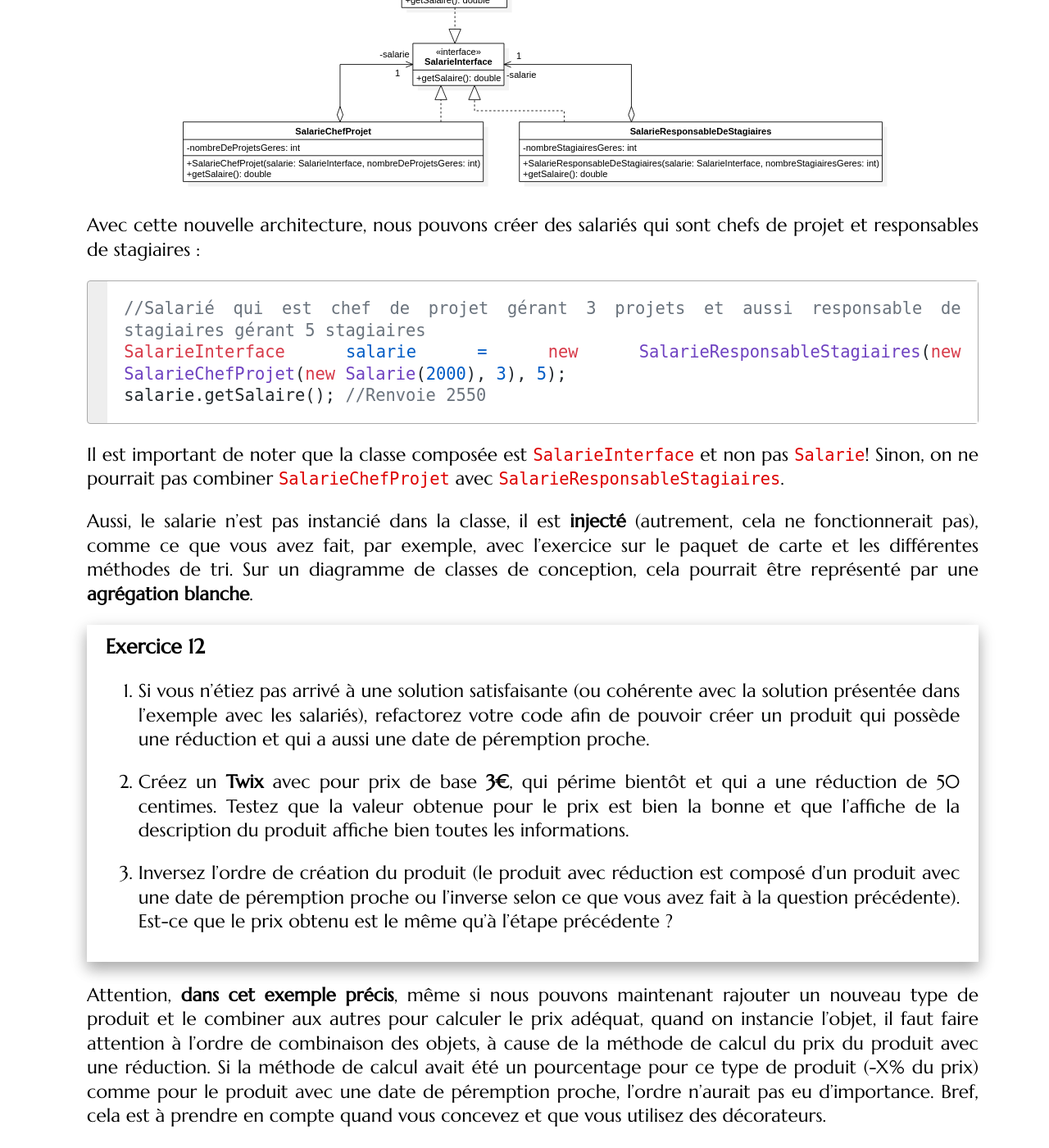
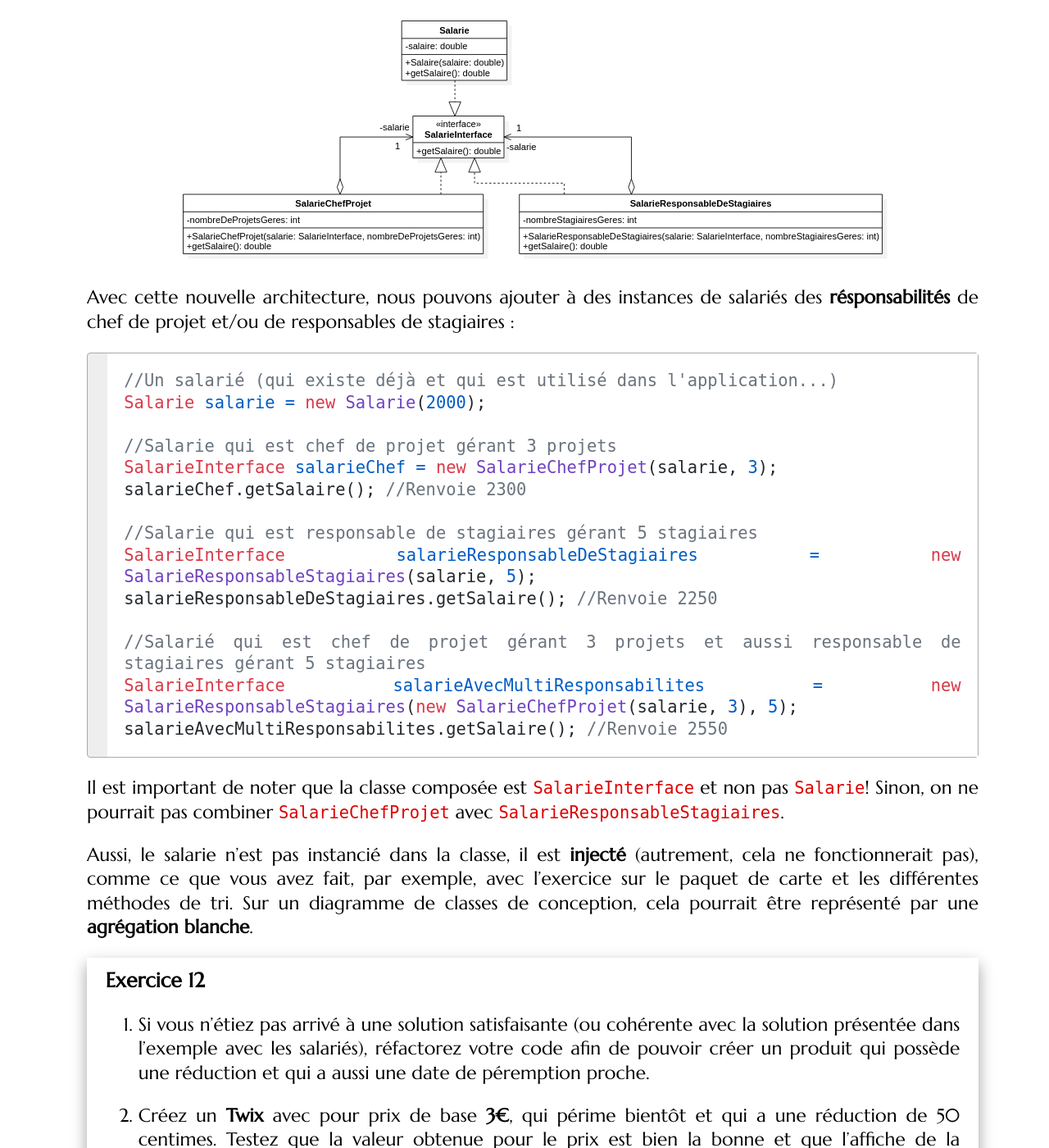
Before and after one commit to mgasquet/R304-QualiteDeveloppement, a Jekyll site: the page built from tutorials/tutorial3.md, in a window 1280 px wide and 1400 px high, scrolled down 23875 px. Shown: the whole window at 82% size. Built offline with Jekyll 4.4.1, drawn with Linux system fonts in a browser that asks for light colours; some web fonts are replaced; some of the changed text lies outside the part shown.

Commit message:
Mise à jour TP3 et index

````diff
--- a/tutorials/tutorial3.md
+++ b/tutorials/tutorial3.md
@@ -487,7 +487,7 @@ Maintenant, voyons une nouvelle situation, où les choses risquent d'être plus
 
 2. On souhaite maintenant ajouter un nouveau type de produit : les produits avec une date de péremption proche. Sur un tel produit, le prix est calculé en faisant une réduction de 50% sur le prix d'origine. De plus, lors de l'affichage de la description du produit (son nom), on affiche en plus le message "Réduction de 50% appliquée". Implémentez donc une classe `ProduitAvecDatePeremptionProche` héritant de `Produit` et réécrivez les méthodes `getPrix` et `afficherDescription`. Testez que votre nouveau type de produit a bien le comportement attendu en testant dans le `Main` (ou encore mieux : avec des tests unitaires pour le prix !) en appelant les méthodes `getPrix` et `afficherDescription`.
 
-3. Maintenant, nous voulons qu'un produit puisse à la fois être un produit qui périme bientôt et un produit avec une réduction. C'est-à-dire que les deux **comportements** (réductions) soient appliqués lors du calcul du prix (lors d'un appel à `getPrix`) et que les messages correspondants aux deux types de produit soient affichés (lors d'un appel à `afficherDescription`). Est-il possible de créer une telle classe ou un tel comportement ?
+3. Maintenant, nous voulons qu'un produit puisse à la fois être un produit qui périme bientôt et un produit avec une réduction. C'est-à-dire que les deux **comportements** (réductions) soient appliqués lors du calcul du prix (lors d'un appel à `getPrix`) et que les messages correspondants aux deux types de produit soient affichés (lors d'un appel à `afficherDescription`). De plus, on ne souhaite pas modifier le code de `Produit` qui est une classe qui existe déjà et qui est utilisée dans l'application. Est-il possible de faire en sorte de pouvoir ajouter un tel comportement à un produit **sans inclure de redondance** dans le code et en continuant de respecter le principe **ouvert/fermé** ?
 </div>
 
 Si vous vous êtes contenté uniquement de faire hériter `ProduitAvecDatePeremptionProche` de `Produit`, vous remarquerez qu'il est compliqué d'avoir un même produit possédant ces deux fonctionnalités à la fois, notamment, car le multihéritage de classes n'est pas possible en Java.
@@ -561,7 +561,7 @@ class SalarieResponsableDeStagiaires extends Salarie {
 }
 ```
 
-Ici, même problème que pour les produits, si je veux un salarié qui a à la fois les responsabilités de chef de projet et de responsable de stagiaire, cela est impossible !
+Ici, même problème que pour les produits, si je veux pouvoir ajouter à un salarié les responsabilités de chef de projet et de responsable de stagiaire cela est impossible !
 
 Comme souvent, l'héritage est le problème ici. Au lieu de faire un simple héritage entre les classes, nous pourrions plutôt utiliser des **compositions** sur les sous-types et créer ainsi des salariés incluant des salariés, incluant des salariés... ce qui permet de combiner la logique de chaque type !
 
@@ -625,12 +625,23 @@ class SalarieResponsableDeStagiaires implements SalarieInterface {
 ![Open close 2]({{site.baseurl}}/assets/TP3/OCP2.svg){: width="80%" }
 </div>
 
-Avec cette nouvelle architecture, nous pouvons créer des salariés qui sont chefs de projet et responsables de stagiaires :
+Avec cette nouvelle architecture, nous pouvons ajouter à des instances de salariés des **résponsabilités** de chef de projet et/ou de responsables de stagiaires :
 
 ```java
+//Un salarié (qui existe déjà et qui est utilisé dans l'application...)
+Salarie salarie = new Salarie(2000);
+
+//Salarie qui est chef de projet gérant 3 projets
+SalarieInterface salarieChef = new SalarieChefProjet(salarie, 3);
+salarieChef.getSalaire(); //Renvoie 2300
+
+//Salarie qui est responsable de stagiaires gérant 5 stagiaires
+SalarieInterface salarieResponsableDeStagiaires = new SalarieResponsableStagiaires(salarie, 5);
+salarieResponsableDeStagiaires.getSalaire(); //Renvoie 2250
+
 //Salarié qui est chef de projet gérant 3 projets et aussi responsable de stagiaires gérant 5 stagiaires
-SalarieInterface salarie = new SalarieResponsableStagiaires(new SalarieChefProjet(new Salarie(2000), 3), 5);
-salarie.getSalaire(); //Renvoie 2550
+SalarieInterface salarieAvecMultiResponsabilites = new SalarieResponsableStagiaires(new SalarieChefProjet(salarie, 3), 5);
+salarieAvecMultiResponsabilites.getSalaire(); //Renvoie 2550
 ```
 
 Il est important de noter que la classe composée est `SalarieInterface` et non pas `Salarie`! Sinon, on ne pourrait pas combiner `SalarieChefProjet` avec `SalarieResponsableStagiaires`.
@@ -639,7 +650,7 @@ Aussi, le salarie n'est pas instancié dans la classe, il est **injecté** (autr
 
 <div class="exercise">
 
-1. Si vous n'étiez pas arrivé à une solution satisfaisante (ou cohérente avec la solution présentée dans l'exemple avec les salariés), refactorez votre code afin de pouvoir créer un produit qui possède une réduction et qui a aussi une date de péremption proche.
+1. Si vous n'étiez pas arrivé à une solution satisfaisante (ou cohérente avec la solution présentée dans l'exemple avec les salariés), réfactorez votre code afin de pouvoir créer un produit qui possède une réduction et qui a aussi une date de péremption proche.
 
 2. Créez un **Twix** avec pour prix de base **3€**, qui périme bientôt et qui a une réduction de 50 centimes. Testez que la valeur obtenue pour le prix est bien la bonne et que l'affiche de la description du produit affiche bien toutes les informations.
 
@@ -744,6 +755,12 @@ class Main {
 Dans le futur, si nous ajoutons un nouveau type de **produit**, il suffira alors de rajouter une nouvelle classe et lui faire étendre votre classe abstraite. Avec une telle architecture, le principe ouvert/fermé est respecté et nous avons tiré profit de manière avantageuse du mécanisme de composition au lieu de se reposer sur l'héritage qui ne nous permettait pas d'arriver à nos fins.
 
 En fait, ce modèle est réutilisable et adaptable à d'autres situations (nous l'avons vu avec les salariés). C'est en fait un autre **design pattern** nommé **décorateur** d'où le nom de la classe abstraite dans l'exemple.
+
+**Attention** : le décorateur est un pattern différent de **builder** que vous avez vu l'an dernier.
+
+Un **builder** permet de créer un objet complexe (avec beaucoup de paramètres, donc certains optionnels). Le pattern **décorateur** permet de rajouter (ou d'enlever) **dynamiquement** des responsabilités (ou un **comportement**) à des objets **déjà instanciés** qui sont déjà potentiellement déjà utilisés dans l'application. D'ailleurs, on ne connait pas forcément tous les comportements que l'on souhaite ajouter à l'avance, lors du développement de la classe de base (contrairement au builder), cela peut venir après. Pour ajouter un nouveau comportement, on ajoute une nouvelle classe et **on ne touche pas à la classe d'origine** (et on respecte ainsi le principe ouvert/fermé). Avec un **builder** toutes les contraintes sont déjà connues lors de la création de la classe, le pattern facilite seulement l'instanciation.
+
+Bref, le **décorateur** n'est pas un **design pattern créateur**, mais un pattern qui va venir ajouter ou retirer **dynamiquement** des **responsabilités** à une instance.
 
 À partir du diagramme de classes que vous avez généré, vous devriez être capable de produire un modèle général fonctionnant pour tous les cas de figures.
 
@@ -1392,7 +1409,7 @@ Dans cette section, vous allez travailler sur un ensemble d'exercices "bilan" qu
 
   * Des comptes bancaires spécialisés, qui héritent de `CompteBancaire` (pas encore complets).
   * Des classes pour gérer les **exceptions**.
-  * Une classe `Banque` qui permet d'ouvrir et d'enregistrer et d'accéder à des comptes bancaires de tout type.
+  * Une classe `Banque` qui permet d'ouvrir, d'accéder, de mettre à jour et de supprimer à des comptes bancaires de tout type.
   * Une classe `Employe` qui possède les informations d'un salarié et son salaire.
   * Une classe `Entreprise` qui permet d'embaucher des employés et qui utilise un compte bancaire afin de recevoir de l'argent et verser le salaire des employés.
 
@@ -1406,13 +1423,13 @@ Comme les classes `Entreprise` et `Banque` utilisent des objets de type `CompteB
 
 <div class="exercise">
 
-1. Pour valider, exécutez les tests unitaires contenus dans la classe de test `Entreprise` du paquetage `fr.umontpellier.iut.bilan2` dans le dossier `src/test/java`. Pourquoi certains tests ne passent pas ? Analysez ces tests et comprenez pourquoi ils sont nécessaires, au vu du contrat imposé par `CompteBancaire`. À votre avis, quel est les principe **SOLID** violé par votre code ?
+1. Pour valider, exécutez les tests unitaires contenus dans la classe de test `Entreprise` du paquetage `fr.umontpellier.iut.bilan2` dans le dossier `src/test/java`. Pourquoi certains tests ne passent pas ? Analysez ces tests et comprenez pourquoi ils sont nécessaires, au vu du contrat imposé par `CompteBancaire`. À votre avis, quel est le principe **SOLID** violé par votre code ?
 
 2. Réfactorez votre code afin de supprimer l'héritage vers `CompteBancaire` et ainsi ne plus violer un *certain* principe SOLID. Normalement, certains tests unitaires ne devraient plus compiler, c'est normal, ils n'ont plus lieu d'être. Vous pouvez les supprimer.
 
 3. Est-ce que votre `Main` fonctionne ? Si non, il faut corriger la classe `Banque`. A priori, cette classe n'a pas vraiment besoin de dépendre spécifiquement d'un compte bancaire "normal" (elle n'utilise pas ses méthodes) : on doit pouvoir ouvrir n'importe quel type de compte bancaire (normal, avec plafond, avec nombre de retraits maximum...).
 
-4. **Bonus** : comment pourrait-on faire pour avoir des comptes bancaires (ajoutables à la banque, mais pas à l'entreprise) qui combinent les fonctionnalités de plafond et de nombre de retraits maximum, et peut-être d'autres fonctionnalités à l'avenir ? **Si et seulement si le temps le permet**, réfactorez votre code pour rendre cela possible. Pour tester, dans votre `Main`, ajoutez dans la banque un nouveau compte bancaire avec 10 retraits maximum et un plafond de 100000€.
+4. **Bonus** : comment pourrait-on faire pour pouvoir ajouter dynamiquement aux comptes bancaires (ceux généraux manipulés par la banque, mais pas ceux de l'entreprise) les fonctionnalités de plafond et/ou de nombre de retraits maximum, et peut-être d'autres fonctionnalités à l'avenir ? On aimerait aussi pouvoir récupérer un compte depuis la banque et le mettre en jour dans la banque en lui ajoutant un plafond ou un nombre maximum de retraits. **Si et seulement si le temps le permet**, réfactorez votre code pour rendre cela possible. Pour tester, dans votre `Main`, ajoutez dans la banque un nouveau compte bancaire simple (sans stocker son instance dans le `Main`). Ensuite, récupérez-le depuis la banque (via son identifiant) pus faites en sorte qu'on ne puisse faire que 10 retraits maximum sur ce compte, et mettez-le à jour dans la banque. Enfin, répétez l'opération afin de mettre à jour le compte pour faire en sorte qu'il possède en plus un plafond de 100000€.
 
 </div>
 
@@ -1436,7 +1453,7 @@ Comme les classes `Entreprise` et `Banque` utilisent des objets de type `CompteB
 
     * Fermer un ticket (`fermerTicket`).
 
-2. On aimerait pouvoir ajouter divers **services optionnels** à un **serveur**. On vous demande d'implémenter une solution permettant de créer des serveurs disposant de certains de ces services optionnels :
+2. On aimerait pouvoir ajouter dynamiquement divers **services optionnels** à un **serveur**. On connait déjà un certain nombre de ces services, d'autres pourraient être ajoutés dans le futur. On vous demande d'implémenter une solution permettant d'ajouter à des serveurs certains de ces services optionnels :
 
     * Serveur avec plus de mémoire vive :
 
@@ -1488,7 +1505,7 @@ Comme les classes `Entreprise` et `Banque` utilisent des objets de type `CompteB
 
       Pour les logs, on se contentera de messages simples : Serveur allumé, Serveur éteint, Ticket ouvert, Ticket Fermé.
 
-3. Testez de créer divers serveurs avec des services (et vérifiez leur comportement : prix, allumage, tickets, etc) :
+3. Testez de créer divers serveurs puis de leur ajouter des services (et vérifiez leur comportement : prix, allumage, tickets, etc) :
 
     * Un serveur **basique** avec **4Go** de **mémoire vive supplémentaire** et un **fichier de log**.
 
````
Also changed, not shown: index.md (+2 -1 lines).
